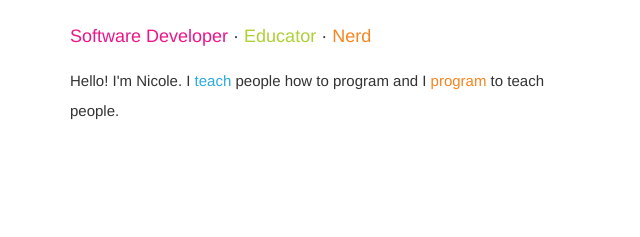
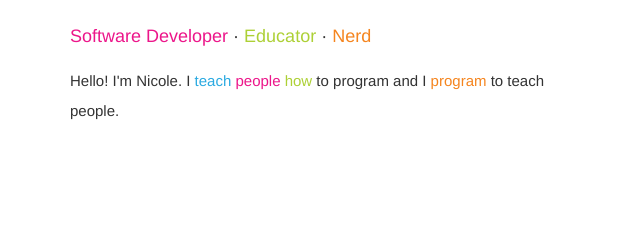
Before and after one commit to nicolethenerd/nicolethenerd.github.io, a plain HTML site: page index.html in a window 1280 px wide. Shown: the part 133-370 px from the top of the page, 320-960 px from the left. Drawn offline with nearby package versions, Linux system fonts and the light colour scheme; files that its build step writes are made by us from their sources; files whose address does not match are found by name.

Commit message:
Update index.html

```diff
--- a/index.html
+++ b/index.html
@@ -53,7 +53,7 @@
             <!--  - a developer of <a href="http://www.amplify.com">educational software</a> and an <a href="http://www.nycda.com">educator</a> of future developers. -->
             <section class="page about">
                 <p>Hello! I'm Nicole.
-                I <a class="blue" href="http://www.nycda.com">teach</a> people how to program and I <a class="orange" href="http://www.amplify.com">program</a> to teach people.
+                I <a class="blue" href="http://www.nycda.com">teach</a> <a class="pink" href="http://generalassemb.ly">people</a> <a class="green" href="http://thelare.org">how</a> to program and I <a class="orange" href="http://www.amplify.com">program</a> to teach people.
                 </p>
             </section>
 
```
